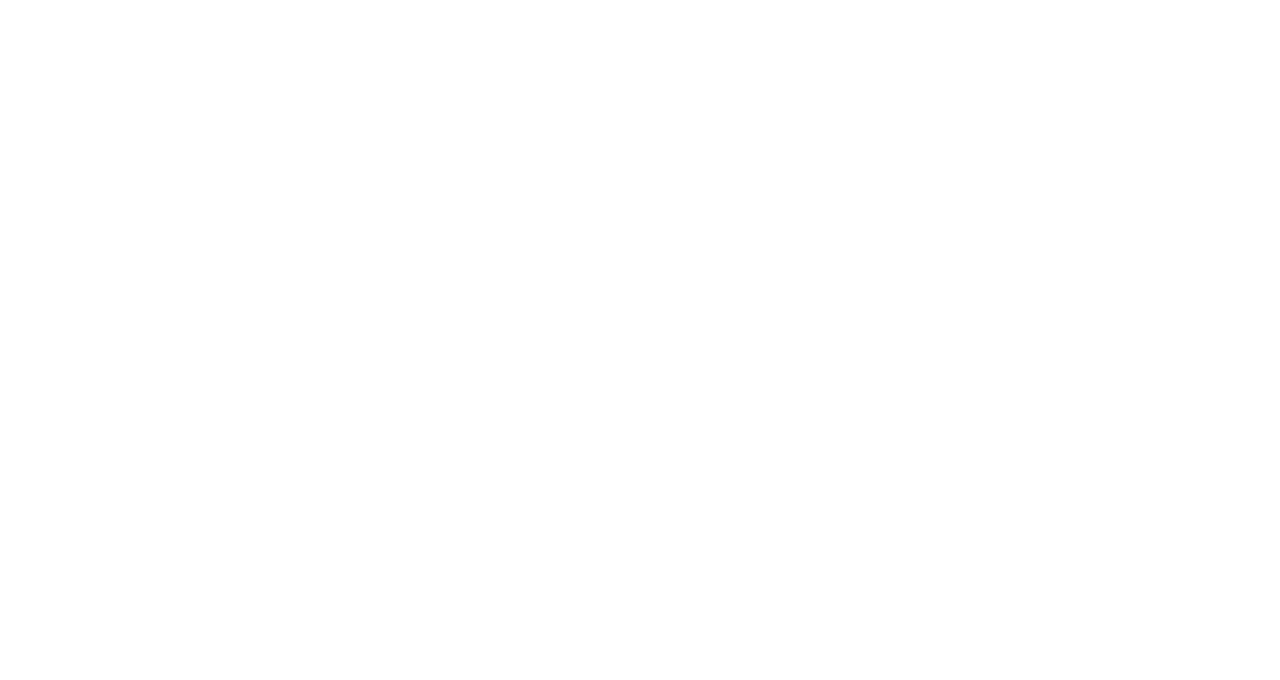
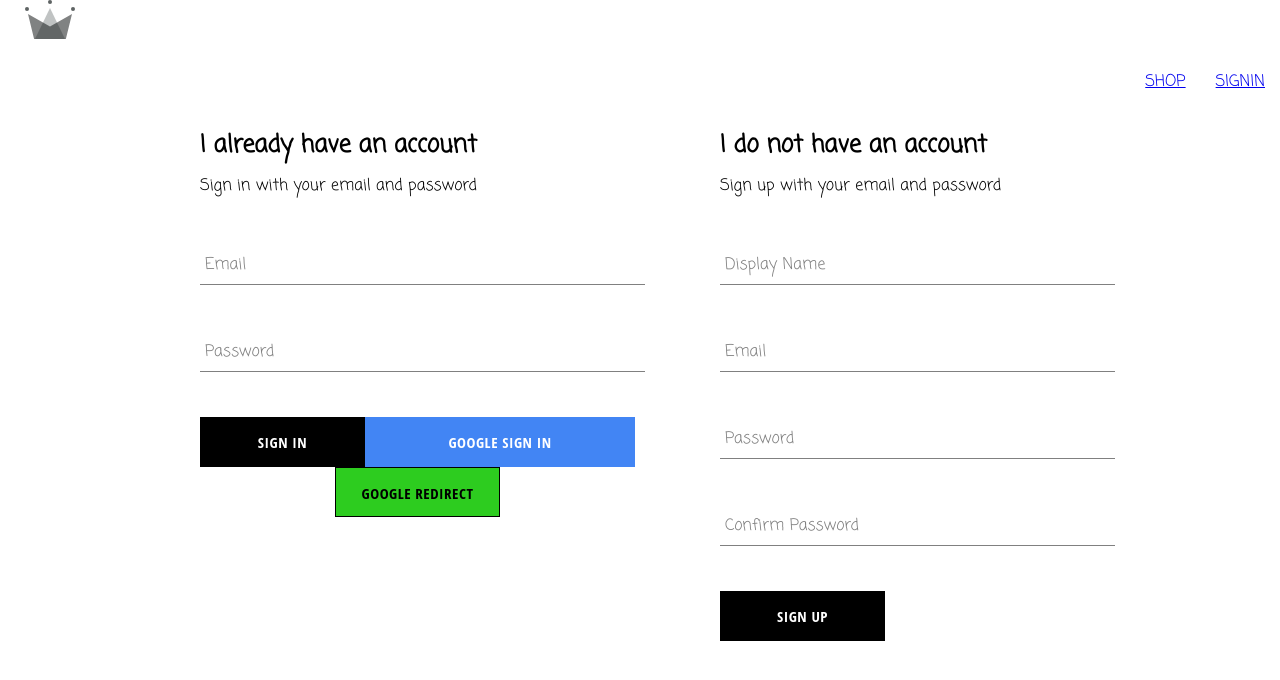
Before and after one commit to Nisha1205092/crown-clothing, a React (Create React App) app: page /auth in a window 1280 px wide. Before the commit this address had no page. Shown: the top 680 px of the page. Built offline with nearby package versions, Linux system fonts and the light colour scheme.

Commit message:
authentication route added

```diff
--- a/src/App.js
+++ b/src/App.js
@@ -20,7 +20,7 @@ const App = () => {
       <Route path="/" element={<Nav />} >
         <Route index element={<Home />} />
         <Route path="shop" element={<Shop />} />
-        <Route path="signin" element={<Authentication />} />
+        <Route path="auth" element={<Authentication />} />
       </Route>
 
     </Routes>
--- a/src/components/button/button.styles.scss
+++ b/src/components/button/button.styles.scss
@@ -4,7 +4,7 @@
     height: 50px;
     letter-spacing: 0.5px;
     line-height: 50px;
-    padding: 0 35px 0 35px;
+    padding: 0 15px 0 15px;
     font-size: 15px;
     background-color: black;
     color: white;
--- a/src/components/sign-in-form/sign-in-form.styles.scss
+++ b/src/components/sign-in-form/sign-in-form.styles.scss
@@ -1,11 +1,26 @@
 .sign-in-form-container {
     display: flex;
     flex-direction: column;
-    width: 380px;
+    width: 430px;
     margin: 0px 0px 0px 20px;
 
     h2 {
         margin: 10px 0;
     }
 
+    .redirect-container {
+        display: flex;
+        flex-flow: column wrap;
+
+        .redirect-button {
+            align-self: center;
+        }
+        .sign-in-buttons-container {
+            display: flex;
+            justify-content: space-around;
+            flex-flow: row nowrap;
+
+        }
+    }
+
 }
--- a/src/components/sign-in-form/sign-in.component.jsx
+++ b/src/components/sign-in-form/sign-in.component.jsx
@@ -95,16 +95,26 @@ const SignInForm = () => {
                     name="password"
                     value={password}
                 />
+                <div className='redirect-container'>
+                    <div className='sign-in-buttons-container'>
+                        <Button type="submit">Sign In</Button>
+                        <Button onClick={logGoogleUser} buttonType={'google'}>
+                            Google Sign In
+                        </Button>
+                    </div>
+                    <div className='redirect-button'>
+                        <Button onClick={signInWithGoogleRedirect} buttonType={'redir'}>
+                            Google Redirect
+                        </Button>
+                    </div>
 
-                <Button type="submit">Sign In</Button>
+
+                </div>
+
+
             </form>
 
-            <Button onClick={logGoogleUser} buttonType={'google'}>
-                SignIn with Google Popup
-            </Button>
-            <Button onClick={signInWithGoogleRedirect} buttonType={'redir'}>
-                SignIn with Google Redirect
-            </Button>
+
 
 
         </div>
--- a/src/routes/authentication/authentication.styles.scss
+++ b/src/routes/authentication/authentication.styles.scss
@@ -2,4 +2,5 @@
     display: flex;
     flex-flow: row nowrap;
     justify-content: center;
+    column-gap: 70px;
 }
--- a/src/routes/nav/nav.component.jsx
+++ b/src/routes/nav/nav.component.jsx
@@ -14,7 +14,7 @@ const Nav = () => {
                     <Link className='nav-link' to='/shop'>
                         SHOP
                     </Link>
-                    <Link className='nav-link' to='/signin'>
+                    <Link className='nav-link' to='/auth'>
                         SIGNIN
                     </Link>
                 </div>
```
Also changed, not shown: src/routes/nav/navigation.styles.scss (line endings or trailing spaces).
